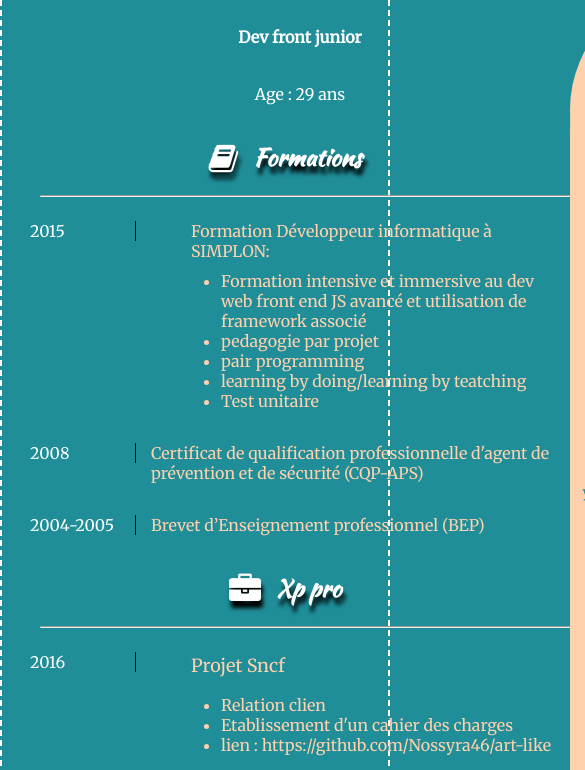
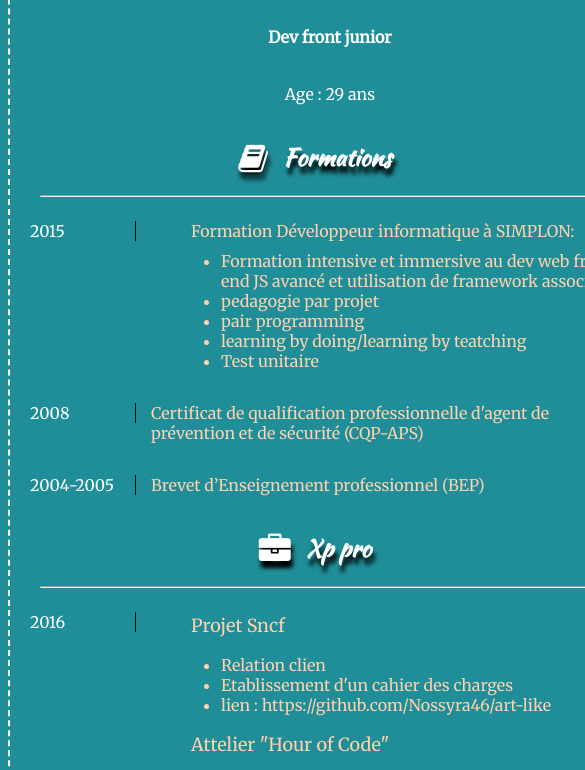
Before and after one commit to yoannlg/CV, a plain HTML site: page index.html in a window 390 px wide. Shown: the part 210-980 px from the top of the page, 585 px wide, since content can reach past the window. Drawn offline with nearby package versions, Linux system fonts and the light colour scheme; files whose address does not match are found by name.

Commit message:
resolustion bug bordure responsive

```diff
--- a/css/cv.css
+++ b/css/cv.css
@@ -1,8 +1,9 @@
 html{
-	border:2px dashed white;
+	/*border:2px dashed white;*/
 }
 body{
-	/*border: 2px dashed white;*/
+	min-width: 900px;
+	border: 2px dashed white;
 	background-color:#1F8E99;
 	font-family: 'Merriweather', serif;
 
```
